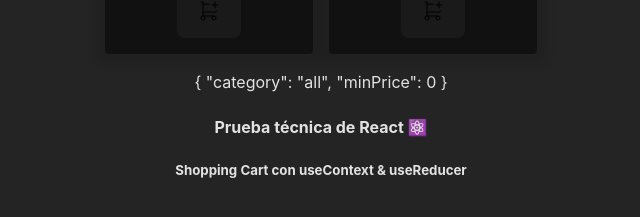
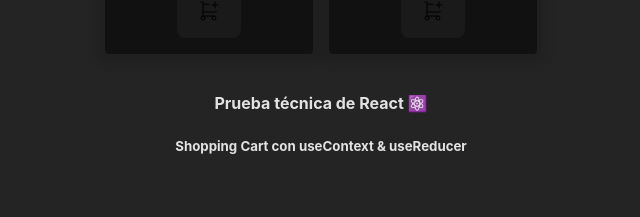
Before and after one commit to Zekret/react-carrito-compra, a React (Vite) app: page / in a window 1280 px wide. Shown: the part 1423-1640 px from the top of the page, without its empty margins (319-959 px from the left). Built offline with nearby package versions, Linux system fonts and the light colour scheme.

Commit message:
update: use a global state

```diff
--- a/src/App.jsx
+++ b/src/App.jsx
@@ -8,14 +8,14 @@
 
 function App() {
 
-  const { filters, filterProducts } = useFilters()
+  const { filterProducts } = useFilters()
 
   const filteredProducts = filterProducts(products);
   return (
     <>
       <Header />
       <Products products={filteredProducts} />
-      {IS_DEVELOPMENT && <Footer filters={filters} />}
+      {IS_DEVELOPMENT && <Footer />}
     </>
   );
 }
--- a/src/components/Filters.jsx
+++ b/src/components/Filters.jsx
@@ -3,12 +3,12 @@
 import "./Filters.css";
 
 export function Filters() {
-  const { setFilters } = useFilters()
-  const [minPrice, setMinPrice] = useState(0);
+  const { filters, setFilters } = useFilters()
+
   const minPriceFilterId = useId()
   const categoryFilterId = useId()
   const handleChangeMinPrice = (event) => {
-    setMinPrice(event.target.value);
+
     setFilters((prevState) => ({
       ...prevState,
       minPrice: event.target.value,
@@ -32,8 +32,9 @@
           min="0"
           max="1000"
           onChange={handleChangeMinPrice}
+          value={filters.minPrice}
         />
-        <span>${minPrice}</span>
+        <span>${filters.minPrice}</span>
       </div>
       <div>
         <label htmlFor={categoryFilterId}>Categorias</label>
```
